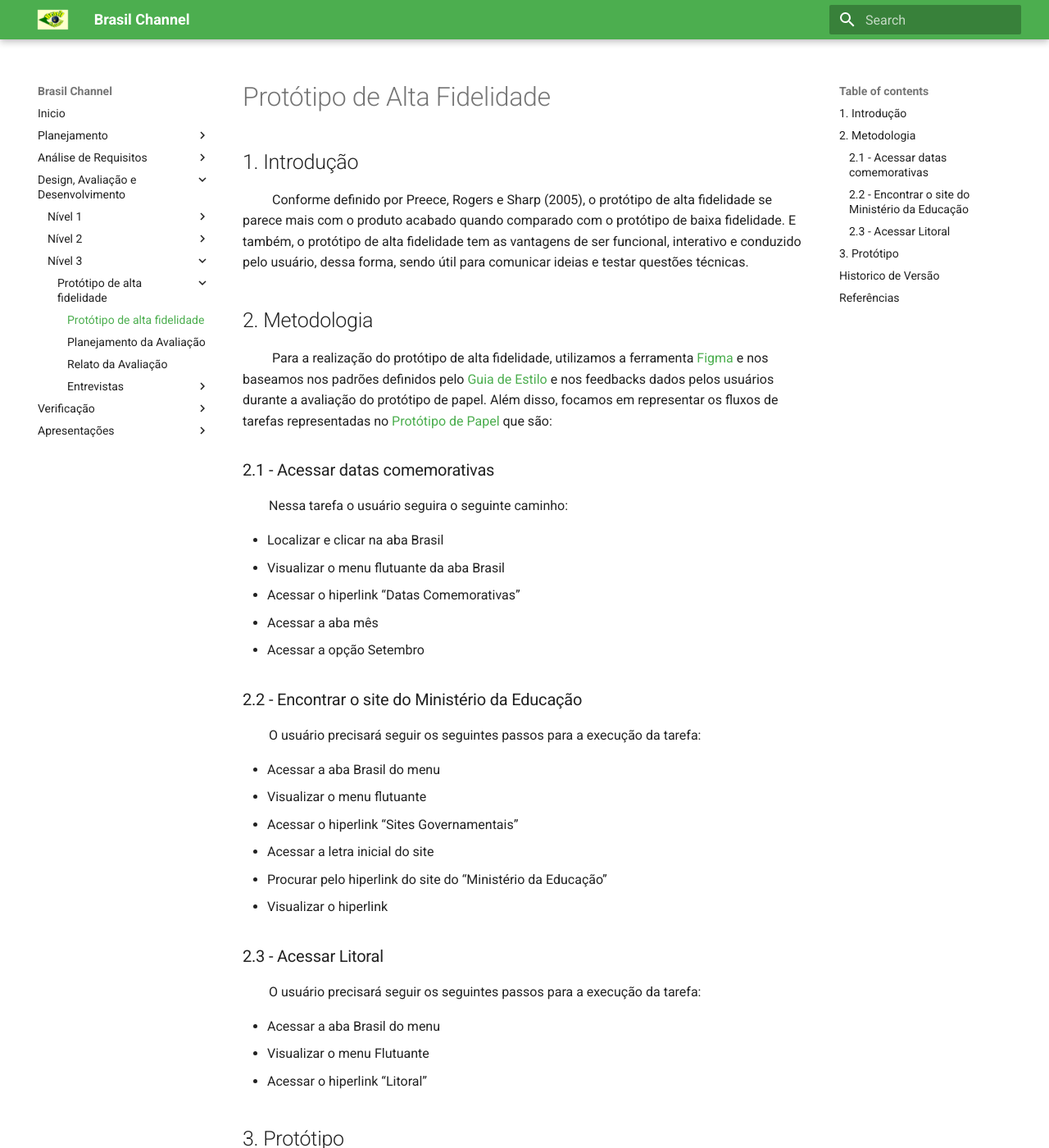
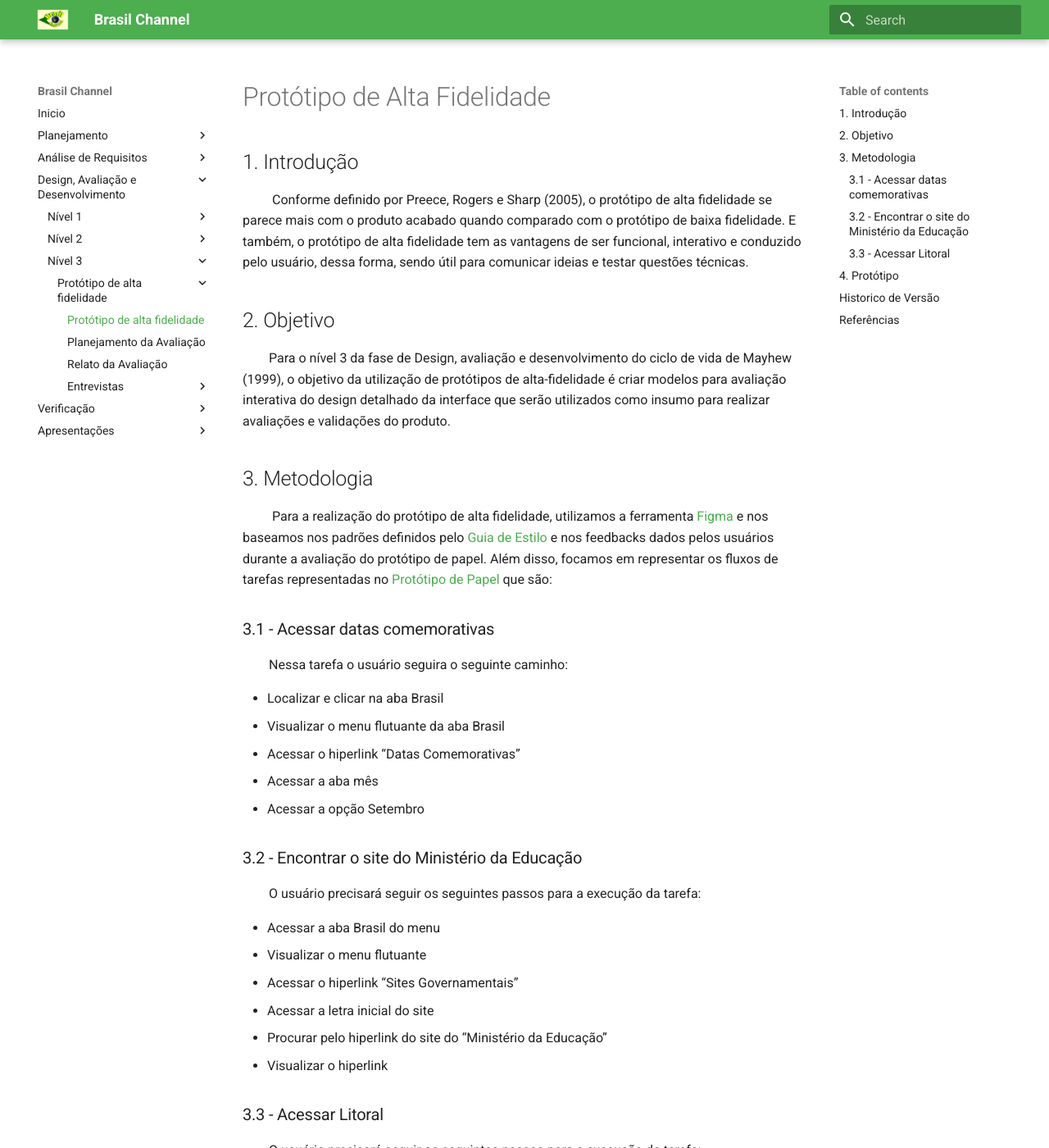
Before and after one commit to klmurussi/2022.1-Brasil-Channel, an MkDocs documentation site: the page built from docs/prototipoAltaFidelidade/prototipoAlta.md, in a window 1280 px wide and 1400 px high. Shown: the whole window at 82% size. Built offline with MkDocs 1.6.1 and Material for MkDocs 9.7.7, drawn with Linux system fonts in a browser that asks for light colours.

Commit message:
verificacao do prototipo de alta

```diff
--- a/docs/prototipoAltaFidelidade/prototipoAlta.md
+++ b/docs/prototipoAltaFidelidade/prototipoAlta.md
@@ -3,10 +3,13 @@
 ## 1. Introdução
 &emsp;&emsp; Conforme definido por Preece, Rogers e Sharp (2005), o protótipo de alta fidelidade se parece mais com o produto acabado quando comparado com o protótipo de baixa fidelidade. E também, o protótipo de alta fidelidade tem as vantagens de ser funcional, interativo e conduzido pelo usuário, dessa forma, sendo útil para comunicar ideias e testar questões técnicas.
 
-## 2. Metodologia
+## 2. Objetivo
+&emsp;&emsp;Para o nível 3 da fase de Design, avaliação e desenvolvimento do ciclo de vida de Mayhew (1999), o objetivo da utilização de protótipos de alta-fidelidade é criar modelos para avaliação interativa do design detalhado da interface que serão utilizados como insumo para realizar avaliações e validações do produto.
+
+## 3. Metodologia
 &emsp;&emsp; Para a realização do protótipo de alta fidelidade, utilizamos a ferramenta [Figma](../planejamento/ferramentas.md) e nos baseamos nos padrões definidos pelo [Guia de Estilo](../analiseRequisitos/guiaDeEstilo.md) e nos feedbacks dados pelos usuários durante a avaliação do protótipo de papel. Além disso, focamos em representar os fluxos de tarefas representadas no [Protótipo de Papel](../prototipo_papel_doc/PrototipodePapelV2.md) que são:
 
-### 2.1 - Acessar datas comemorativas
+### 3.1 - Acessar datas comemorativas
 
 &emsp;&emsp;Nessa tarefa o usuário seguira o seguinte caminho:
 
@@ -16,7 +19,7 @@
 - Acessar a aba mês
 - Acessar a opção Setembro
 
-### 2.2 - Encontrar o site do Ministério da Educação
+### 3.2 - Encontrar o site do Ministério da Educação
 
 &emsp;&emsp;O usuário precisará seguir os seguintes passos para a execução da tarefa:
 
@@ -28,7 +31,7 @@
 - Visualizar o hiperlink
 
 
-### 2.3 - Acessar Litoral
+### 3.3 - Acessar Litoral
 
 &emsp;&emsp;O usuário precisará seguir os seguintes passos para a execução da tarefa:
 
@@ -37,7 +40,7 @@
 - Acessar o hiperlink “Litoral”
 
 
-## 3. Protótipo
+## 4. Protótipo
 &emsp;&emsp; Abaixo temos o protótipo de alta fidelidade interativo:
 
 <iframe style="border: 1px solid rgba(0, 0, 0, 0.1);" width="800" height="450" src="https://www.figma.com/embed?embed_host=share&url=https%3A%2F%2Fwww.figma.com%2Fproto%2FziBmyV1w4xVCdKTEYWU0ac%2FUntitled%3Fnode-id%3D17%253A1293%26scaling%3Dscale-down%26page-id%3D0%253A1%26starting-point-node-id%3D4%253A2" allowfullscreen></iframe>
@@ -51,7 +54,7 @@
 
 |    Versão    | Alteração| Responsavel        | Revisor     | Data
 | :--------: | :----: | :------------------: | :-------------: |:----:|
-| 1.0| Criação do documento | Lucas | Levi  | 04/09/2022 |
+| 1.0 | Criação do documento | Lucas | Levi  | 04/09/2022 |
 
 ## Referências
 
```
Also changed, not shown: docs/verificacao/protoAlta.md (+126 -0 lines), docs/assets/graficosVerificacao/grafico1_protoAlta.png (added), docs/assets/graficosVerificacao/grafico2_protoAlta.png (added).
